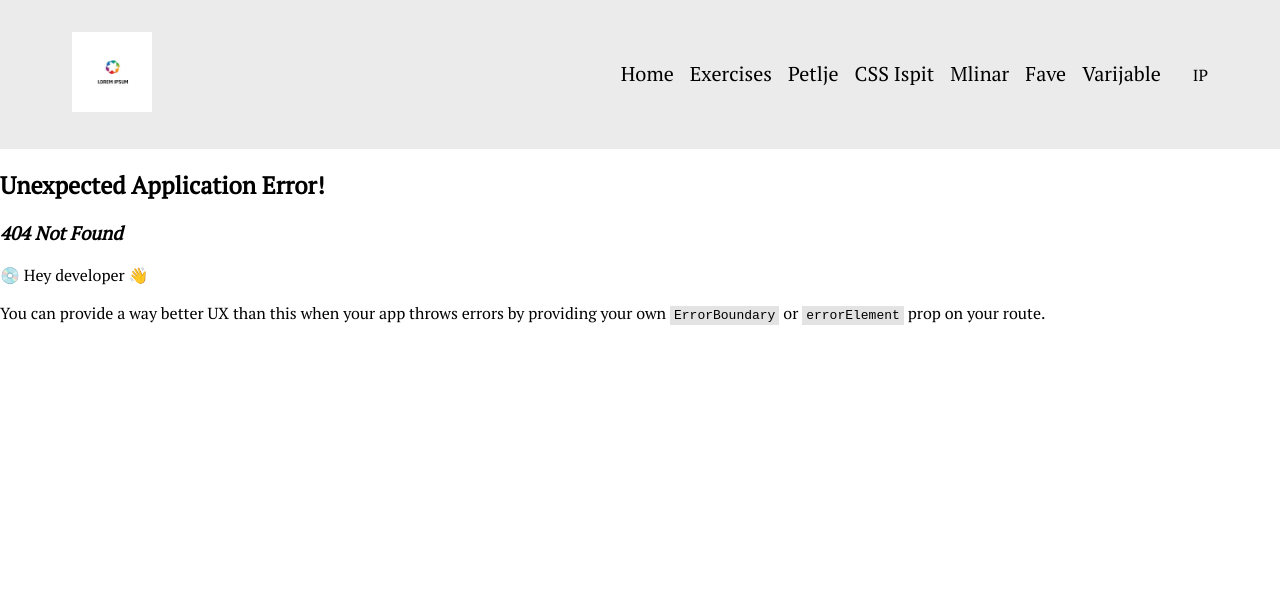
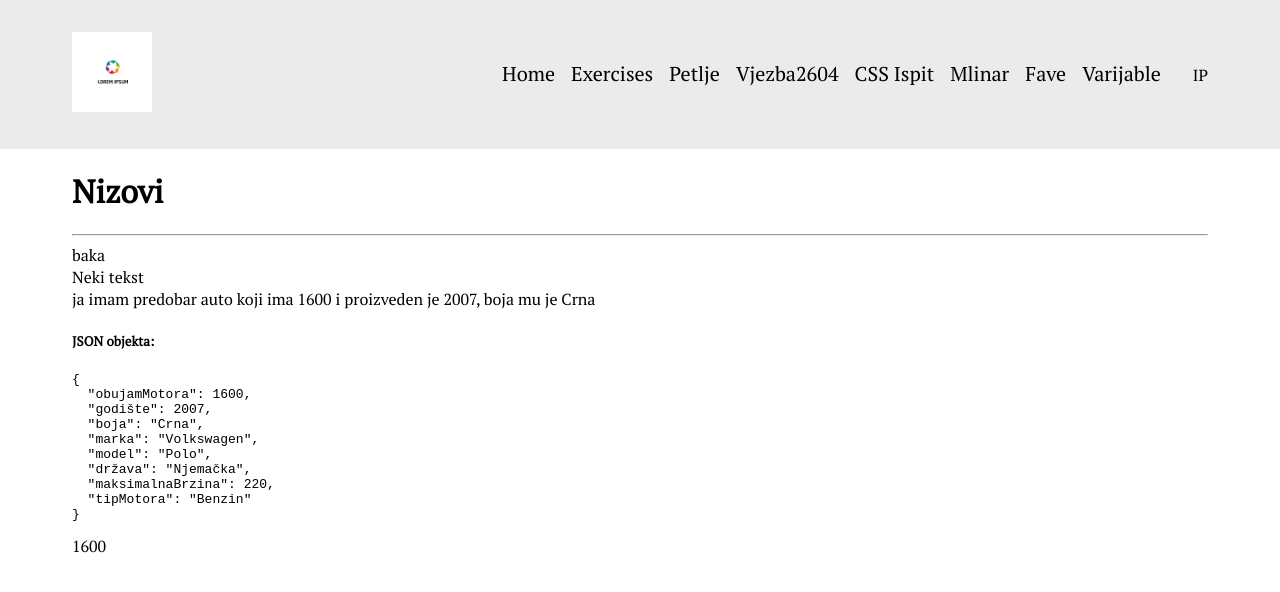
Before and after one commit to Puljkhan/react.app, a React (Vite) app: page /vjezba2604 in a window 1280 px wide. Before the commit this address had no page. Shown: the top 592 px of the page. Built offline with nearby package versions, Linux system fonts and the light colour scheme.

Commit message:
add array string

```diff
--- a/src/App.tsx
+++ b/src/App.tsx
@@ -9,6 +9,7 @@ import Mlinar from "./pages/mlinar";
 import Fave from "./pages/fave";
 import Varijable from "./pages/varijable";
 import Petlje from "./pages/petlje";
+import Vjezba2604 from "./pages/vjezba2604";
 
 const App = () => {
   const router = createBrowserRouter([
@@ -19,6 +20,10 @@ const App = () => {
     {
       path: "/mlinar",
       element: <Mlinar />,
+    },
+    {
+      path: "/vjezba2604",
+      element: <Vjezba2604 />,
     },
     {
       path: "/exe",
--- a/src/components/header.tsx
+++ b/src/components/header.tsx
@@ -17,6 +17,9 @@ const Header = () => {
             </a>
             <a className="header__nav__item" href="petlje">
               Petlje
+            </a>
+            <a className="header__nav__item" href="vjezba2604">
+              Vjezba2604
             </a>
             <a className="header__nav__item" href="/ispit">
               CSS Ispit
--- a/src/main.tsx
+++ b/src/main.tsx
@@ -1,9 +1,7 @@
-import React from 'react'
-import ReactDOM from 'react-dom/client'
-import App from './App'
+import React from "react";
+import ReactDOM from "react-dom/client";
+import App from "./App";
 
-ReactDOM.createRoot(document.getElementById('root') as HTMLElement).render(
-  <React.StrictMode>
-    <App />
-  </React.StrictMode>,
-)
+ReactDOM.createRoot(document.getElementById("root") as HTMLElement).render(
+  <App />
+);
--- a/src/pages/petlje.tsx
+++ b/src/pages/petlje.tsx
@@ -15,12 +15,12 @@ const Petlje = () => {
 
     //Zadatci
     //1. ispisati u konzolu jeli zadani broj neparan
-    const number = prompt("Enter a number: ");
-    if (number % 2 == 0) {
-      console.log("The number is even.");
-    } else {
-      console.log("The number is odd.");
-    }
+    //const number = prompt("Enter a number: ");
+    //if (number % 2 == 0) {
+    //console.log("The number is even.");
+    //} else {
+    //console.log("The number is odd.");
+    //}
     //2. ispisati u konzolu brojeve od 0 do zadanog broja
     function printAllNumbers() {
       for (let i = 0; i <= 10; i += 1) {
--- /dev/null
+++ b/src/pages/vjezba2604.tsx
@@ -0,0 +1,78 @@
+const Vjezba2604 = () => {
+  //Nizovi
+  let arr = ["mama", "tata", "baka", "dida"];
+  for (let i = 0; i < arr.length; i++) {
+    //if (arr[i] == "baka") {
+    //break;
+    //}
+    //console.log(arr[i]);
+  }
+  //delete arr[1];
+  //arr.push("Ivan");
+
+  //console.log("nas array je:", arr);
+
+  //Funkcije
+  let baka;
+  function bringBaka() {
+    for (let i = 0; i < arr.length; i++) {
+      if (arr[i] == "baka") {
+        baka = arr[i];
+        return baka;
+      }
+    }
+  }
+
+  const printText = (text: string) => {
+    return text;
+  };
+
+  //Objekti
+  type CarType = {
+    [key: string]: number | string;
+  };
+  let car: CarType = {
+    obujamMotora: 1600,
+    godište: 2007,
+    boja: "Crna",
+    marka: "Volkswagen",
+    model: "Polo",
+    država: "Njemačka",
+    maksimalnaBrzina: 220,
+    tipMotora: "Benzin",
+  };
+
+  const recenica = `ja imam predobar auto koji ima ${car.obujamMotora} i proizveden je ${car.godište}, boja mu je ${car.boja} `;
+
+  const printValue = (key: string) => {
+    return car[key];
+  };
+
+  //Zadatak
+
+  //var array = [3, 6, 2, 56, 32, 5, 89, 32];
+  //var largest = 0;
+
+  //for (i = 0; i < array.length; i++) {
+  //if (array[i] > largest) {
+  //largest = array[i];
+  //}
+  //}
+
+  //console.log(largest);
+
+  return (
+    <div className="container">
+      <h1>Nizovi</h1>
+      <hr />
+      <div>{bringBaka()}</div>
+      <div>{printText("Neki tekst")}</div>
+      <div>{recenica}</div>
+      <h5>JSON objekta:</h5>
+      <pre>{JSON.stringify(car, null, 2)}</pre>
+      <div>{printValue("obujamMotora")}</div>
+    </div>
+  );
+};
+
+export default Vjezba2604;
```
